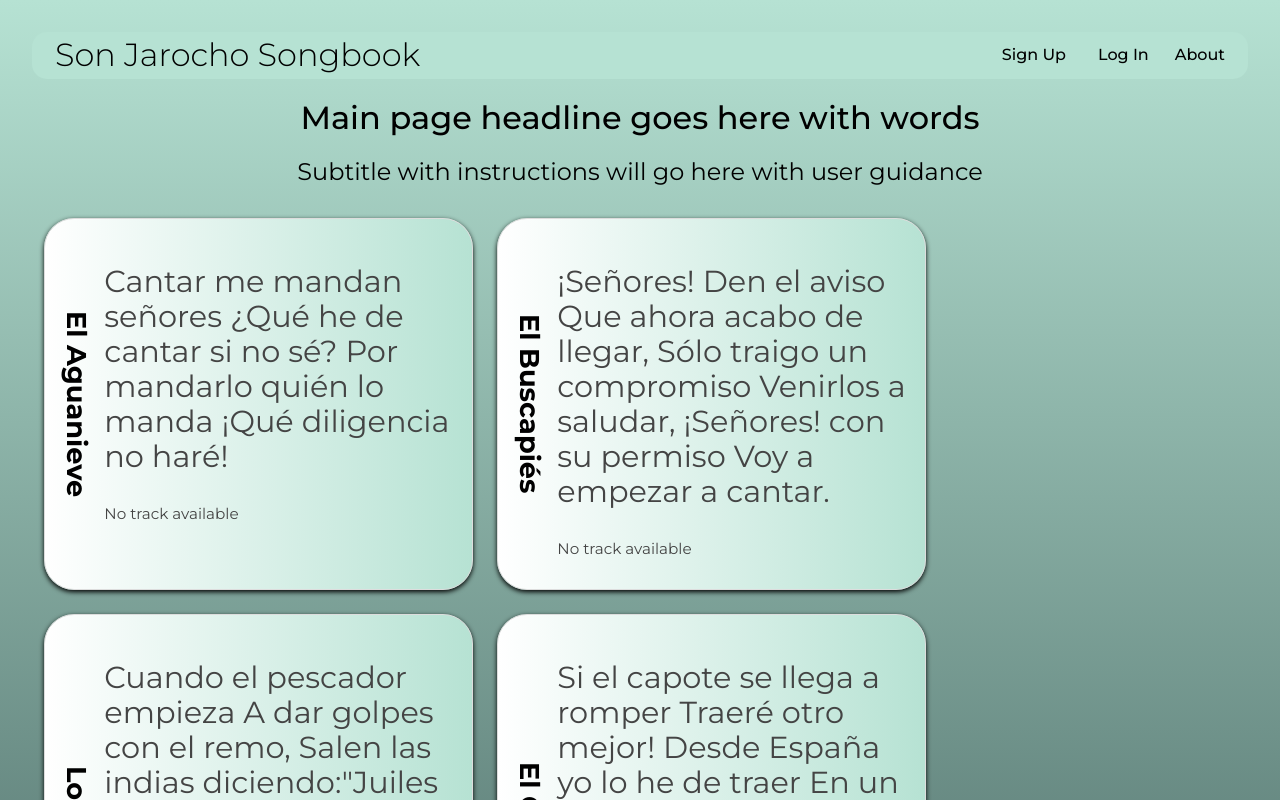
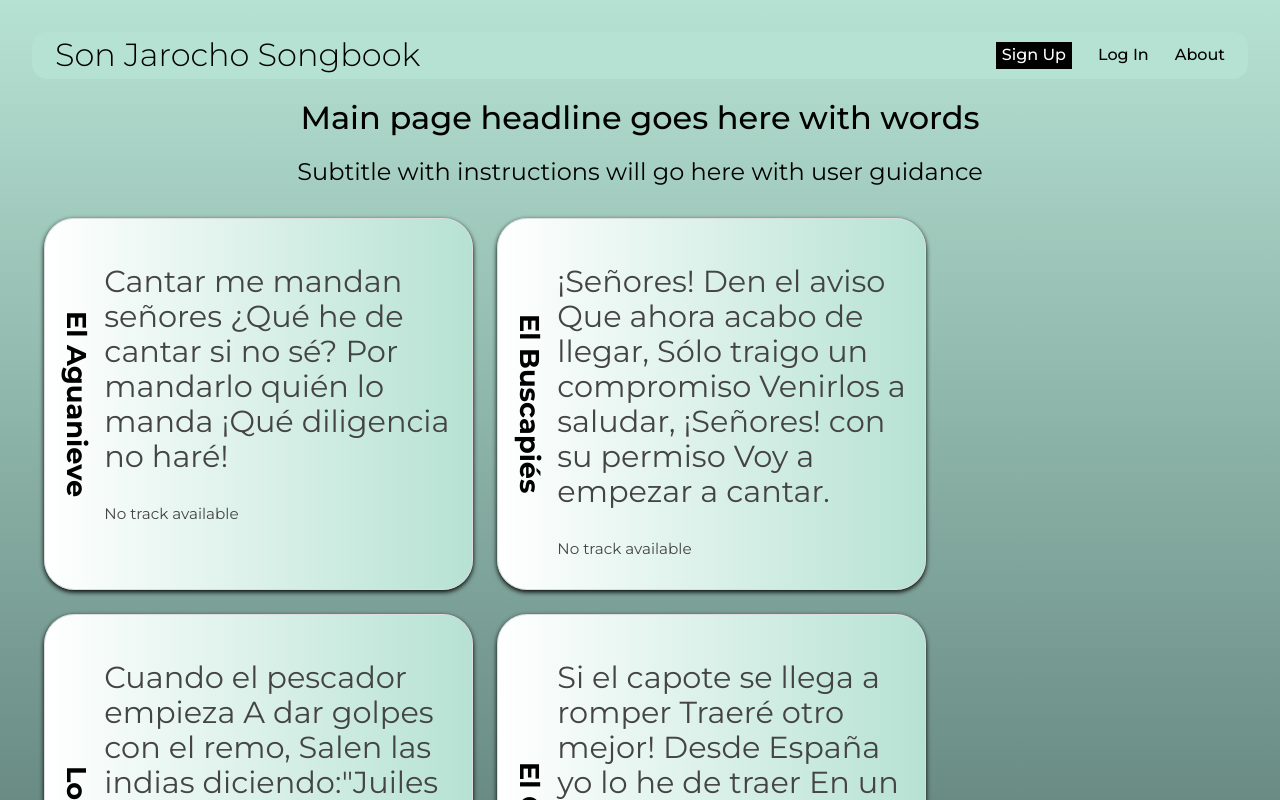
Before and after one commit to ajuarezse/tripleTenFinalProject_React, a React (Vite) app: page / in a window 1280 px wide. In both pictures the pointer is over the button "Sign Up". Shown: the top 800 px of the page. Built offline with nearby package versions, Linux system fonts and the light colour scheme; no server answers.

Commit message:
add hover effect

```diff
--- a/src/components/ItemCard/ItemCard.css
+++ b/src/components/ItemCard/ItemCard.css
@@ -10,6 +10,7 @@
   max-width: 395px;
   cursor: pointer;
   background-image: linear-gradient(to right, white, #b6e2d3);
+  transition: transform 0.3s ease, box-shadow 0.3s ease;
 }
 
 .item-card:hover {
--- a/src/components/Navigation/Navigation.css
+++ b/src/components/Navigation/Navigation.css
@@ -14,4 +14,10 @@
   background: none;
   border: none;
   cursor: pointer;
+  transition: background-color 1s ease;
 }
+
+.navigation__button:hover {
+  background-color: black;
+  color: white;
+}
```
